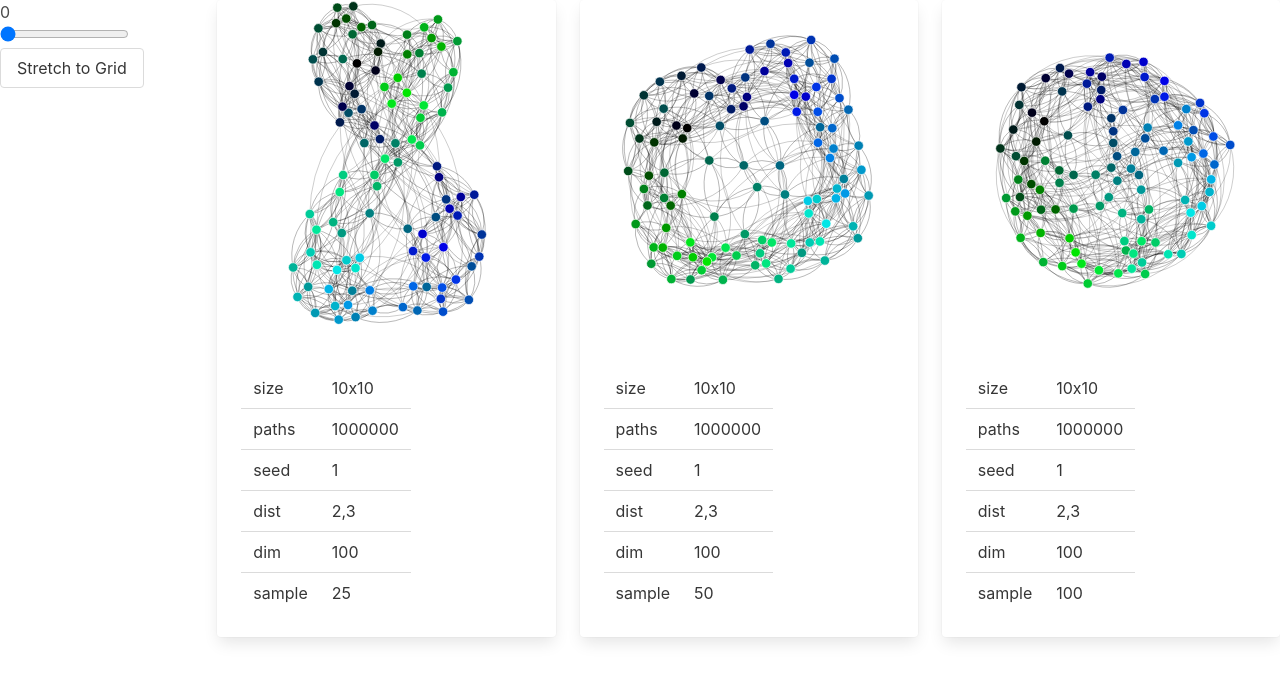
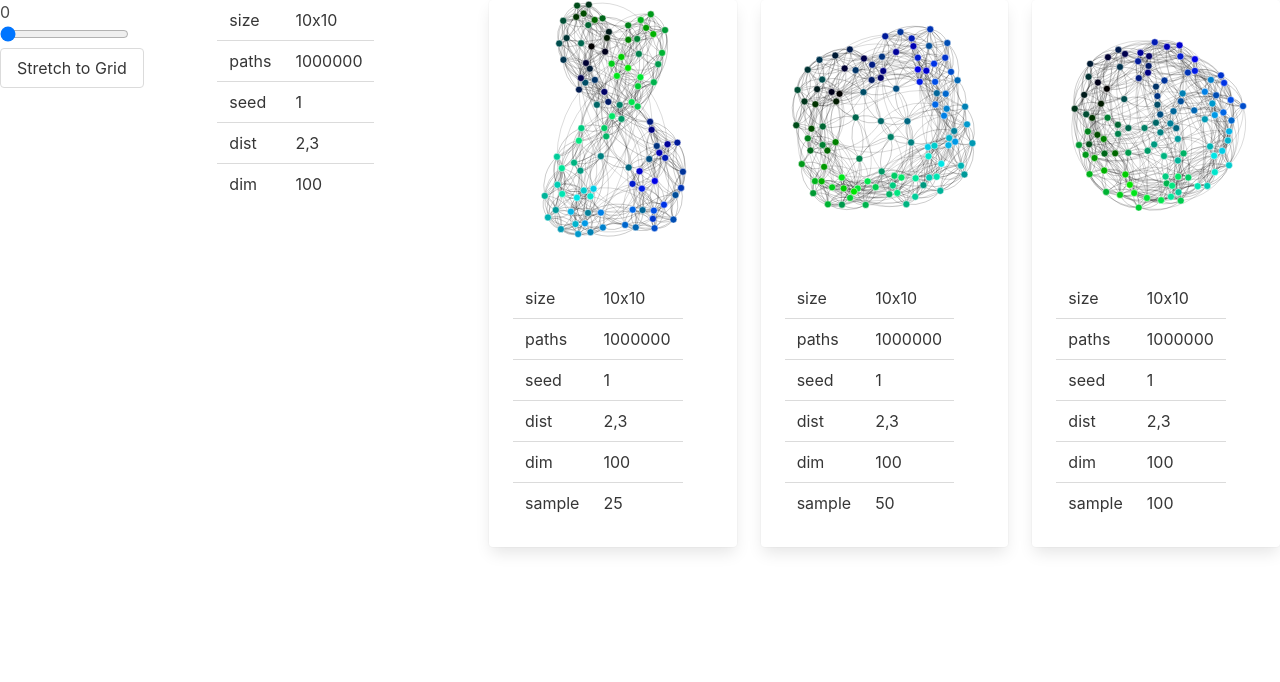
Before and after one commit to mikemoraned/vec2vec, a React (Create React App) app in the folder serve/src/www/react-app/: page / in a window 1280 px wide. Shown: the top 682 px of the page. Built offline with nearby package versions, Linux system fonts and the light colour scheme.

Commit message:
find and display shared properties

```diff
--- a/serve/src/www/react-app/src/App.js
+++ b/serve/src/www/react-app/src/App.js
@@ -6,11 +6,18 @@ import StretchControl from "./StretchControl.js";
 
 function layoutProperties(layoutName) {
   const parts = layoutName.split(".");
-  return parts.map(part => {
+  return parts.reduce((p, part) => {
     const match = /^([a-z]+)(.+)$/.exec(part);
+    p[match[1]] = match[2];
+    return p;
+  }, {});
+}
+
+function toNameValuePairs(properties) {
+  return Object.keys(properties).map(k => {
     return {
-      name: match[1],
-      value: match[2]
+      name: k,
+      value: properties[k]
     };
   });
 }
@@ -29,18 +36,43 @@ function App() {
     };
   });
 
+  const allProperties = layouts.map(l => l.properties);
+  const sharedProperties = allProperties.reduce((s, p) => {
+    const shared = {};
+    Object.keys(p).forEach(k => {
+      if (s[k] && s[k] === p[k]) {
+        shared[k] = p[k];
+      }
+    });
+    return shared;
+  }, allProperties[0]);
+
   return (
     <div className="App columns">
       <ControlStateProvider>
         <div className="column is-2">
           <StretchControl />
         </div>
+        <div className="column">
+          <table className="table">
+            <tbody>
+              {toNameValuePairs(sharedProperties).map(p => {
+                return (
+                  <tr key={p.name}>
+                    <td>{p.name}</td>
+                    <td>{p.value}</td>
+                  </tr>
+                );
+              })}
+            </tbody>
+          </table>
+        </div>
         {layouts.map(layout => {
           return (
             <div className="column" key={layout.name}>
               <GridComponent
                 name={layout.name}
-                properties={layout.properties}
+                properties={toNameValuePairs(layout.properties)}
               />
             </div>
           );
```
